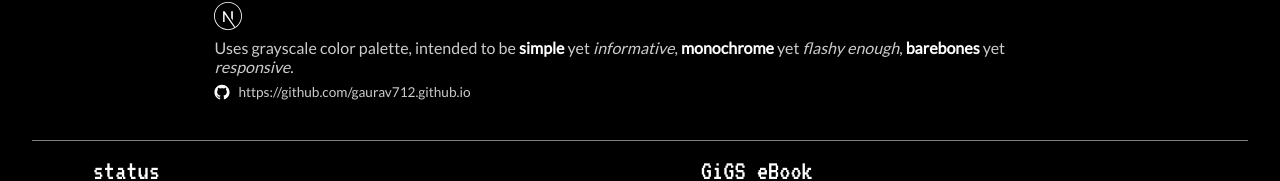
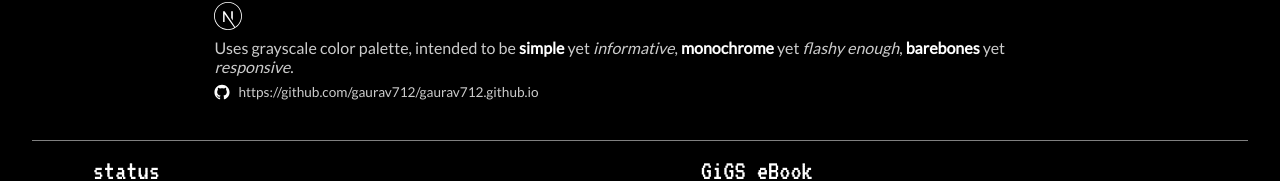
Before and after one commit to gaurav712/gaurav712.github.io, a Next.js app: page /projects in a window 1280 px wide. Shown: the part 109-290 px from the top of the page. Built offline with nearby package versions, Linux system fonts and the light colour scheme.

Commit message:
fix portfolio url

```diff
--- a/pages/projects/index.tsx
+++ b/pages/projects/index.tsx
@@ -32,9 +32,9 @@ const Projects = () => {
                   target={"_blank"}
                   rel="noreferrer"
                   className={styles.sourceUrl}
-                  href="https://github.com/gaurav712.github.io"
+                  href="https://github.com/gaurav712/gaurav712.github.io"
                 >
-                  https://github.com/gaurav712.github.io
+                  https://github.com/gaurav712/gaurav712.github.io
                 </a>
               </div>
             </div>
```
